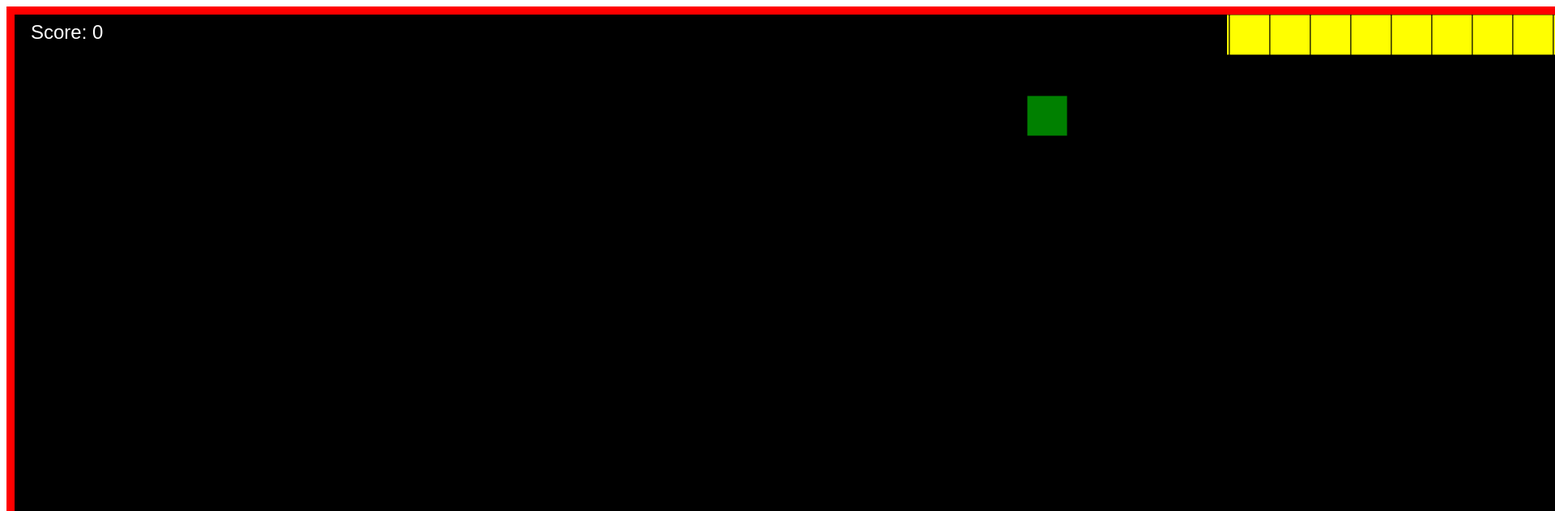
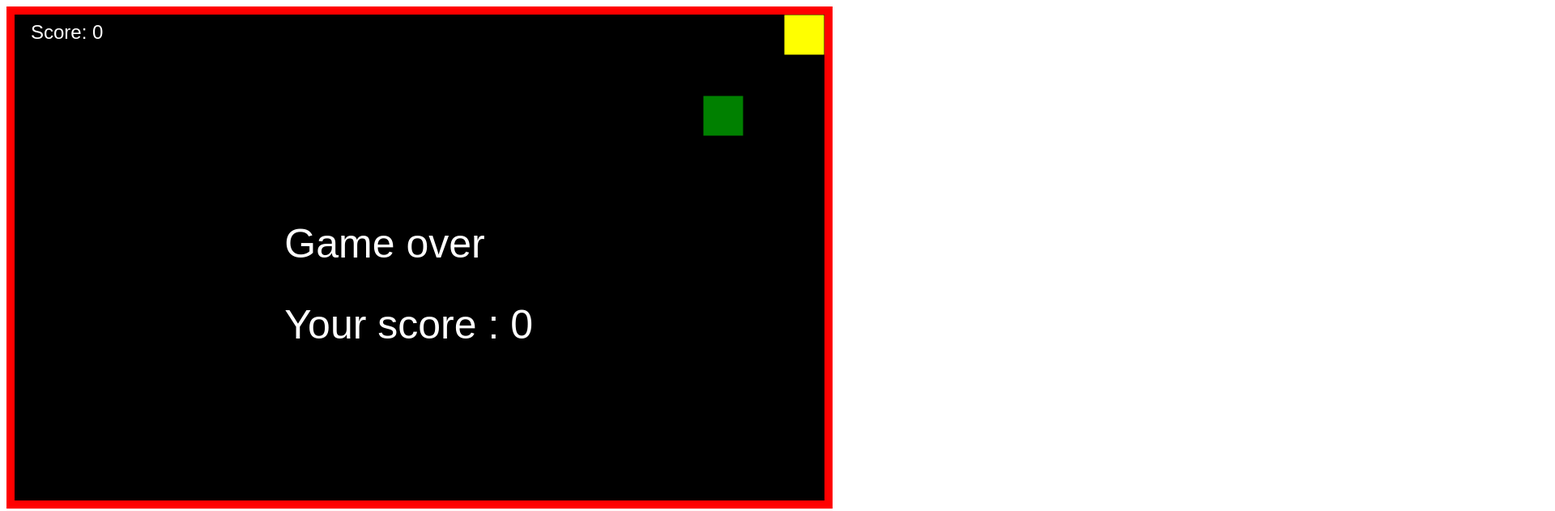
Before and after one commit to tanejaaryan99/SnakeGame, a plain HTML site: page index.html in a window 1280 px wide. Shown: the top 631 px of the page at 81% size, 1920 px wide, since content can reach past the window. Drawn offline with Linux system fonts and the light colour scheme.

Commit message:
changed board size

```diff
--- a/index.html
+++ b/index.html
@@ -18,7 +18,7 @@
 <body>
 
 
-    <canvas width="1980px" height="720px"></canvas>
+    <canvas width="1000px" height="600px"></canvas>
 
 
 
--- a/index.js
+++ b/index.js
@@ -4,8 +4,8 @@ let ctx = canvas.getContext('2d');
 let cellSize = 50;
 let snakeCells = [[0, 0]];
 // let snakeCells = [[0, 0], [50, 0], [100, 0]];
-let boardWidth = 1497;
-let boardHeight = 690;
+let boardWidth = 1000;
+let boardHeight = 600;
 let foodCells = generateRandomCoords();
 let direction = 'right';
 let gameOver = false;
```
